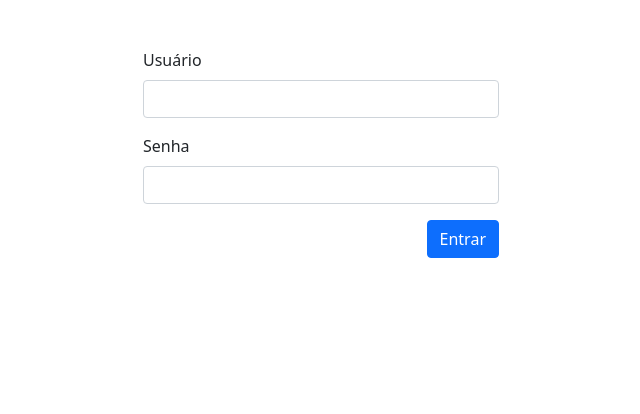
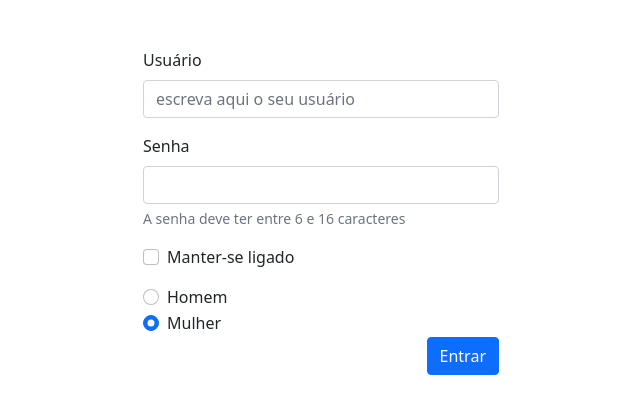
Before and after one commit to messiashub/Bootstrap5, a plain HTML site: page 13-TEXT,CHECKBOX,RADIOBUTTONS, ETC/index.html in a window 1280 px wide. Shown: the whole page, without its empty margins (319-959 px from the left). Drawn offline with Linux system fonts and the light colour scheme.

Commit message:
form-text,form-check

```diff
--- a/13-TEXT,CHECKBOX,RADIOBUTTONS, ETC/index.html
+++ b/13-TEXT,CHECKBOX,RADIOBUTTONS, ETC/index.html
@@ -19,12 +19,35 @@
 
                     <div class="mb-3">
                         <label class="form-label">Usuário</label>
-                        <input class="form-control" type="text" name="">
+                        <input class="form-control" placeholder="escreva aqui o seu usuário" type="text" name="">
                     </div>
 
                     <div class="mb-3">
                         <label for="" class="form-label">Senha</label>
                         <input type="password" class="form-control" name="" id="">
+                        <div class="form-text">A senha deve ter entre 6 e 16 caracteres</div>
+                    </div>
+
+                    <!-- Check-box -->
+                    <div class="form-check mb-3">
+                        <input class="form-check-input" type="checkbox" name="check_ligado" id="check_ligado">
+                        <label class="form-check-label" for="check_ligado">Manter-se ligado</label>
+                    </div>
+
+                    <!-- radio buttons -->
+                    <div class="form-check">
+                        <input class="form-check-input" type="radio" name="radioOpcao" id="radioOpcao1">
+                        <label class="form-check-label" for="radioOpcao1">
+                            Homem
+                        </label>
+                    </div>
+
+                    <div class="form-check">
+                        <input class="form-check-input" type="radio" name="radioOpcao" id="radioOpcao2"
+                            checked>
+                        <label class="form-check-label" for="radioOpcao2">
+                            Mulher
+                        </label>
                     </div>
 
                     <div class="text-end">
```
